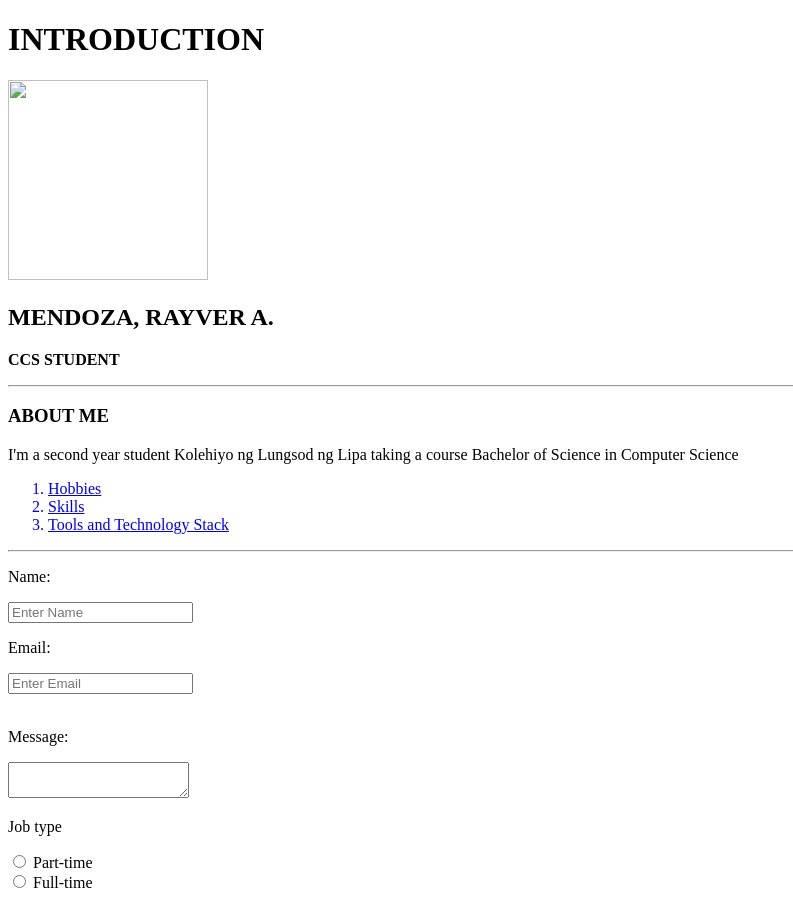
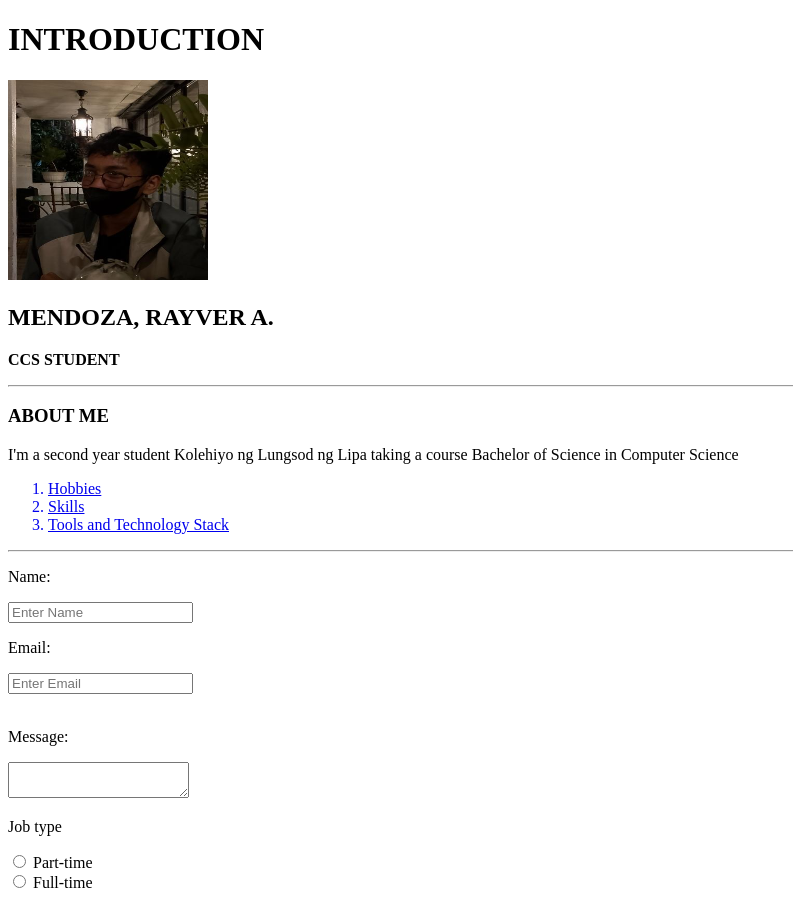
Before and after one commit to Rayver-Mendoza/HTML-Introduction-, a plain HTML site: page index.html in a window 1280 px wide. Shown: the whole page, without its empty margins (0-793 px from the left). Drawn offline with Linux system fonts and the light colour scheme.

Commit message:
Update index.html

```diff
--- a/index.html
+++ b/index.html
@@ -8,7 +8,7 @@
     <body>
         <div>
             <h1>INTRODUCTION</h1>
-            <img src="file:///storage/emulated/0/Android/data/com.teejay.trebedit/files/TrebEdit user files/Website /Rayver.jpg" width="200" height="200">
+            <img src="Rayver.jpg" width="200" height="200">
             <h2>MENDOZA, RAYVER A.</h2>
            <p><strong>CCS STUDENT</strong></p>
         </div>
@@ -23,9 +23,9 @@
            </p>
 
     <ol>
-        <a href="/storage/emulated/0/Android/data/com.teejay.trebedit/files/TrebEdit user files/Website /Hobbies.html"><li>Hobbies</li></a>
-        <a href="/storage/emulated/0/Android/data/com.teejay.trebedit/files/TrebEdit user files/Website /Skills.html"><li>Skills</li></a>
-        <a href="/storage/emulated/0/Android/data/com.teejay.trebedit/files/TrebEdit user files/Website /Tools and Technology Stack.html"><li>Tools and Technology Stack</li></a>
+        <a href="Hobbies.html"><li>Hobbies</li></a>
+        <a href="Skills.html"><li>Skills</li></a>
+        <a href="Tools and Technology Stack.html"><li>Tools and Technology Stack</li></a>
     </ol>
        </div>
        <footer>
```
